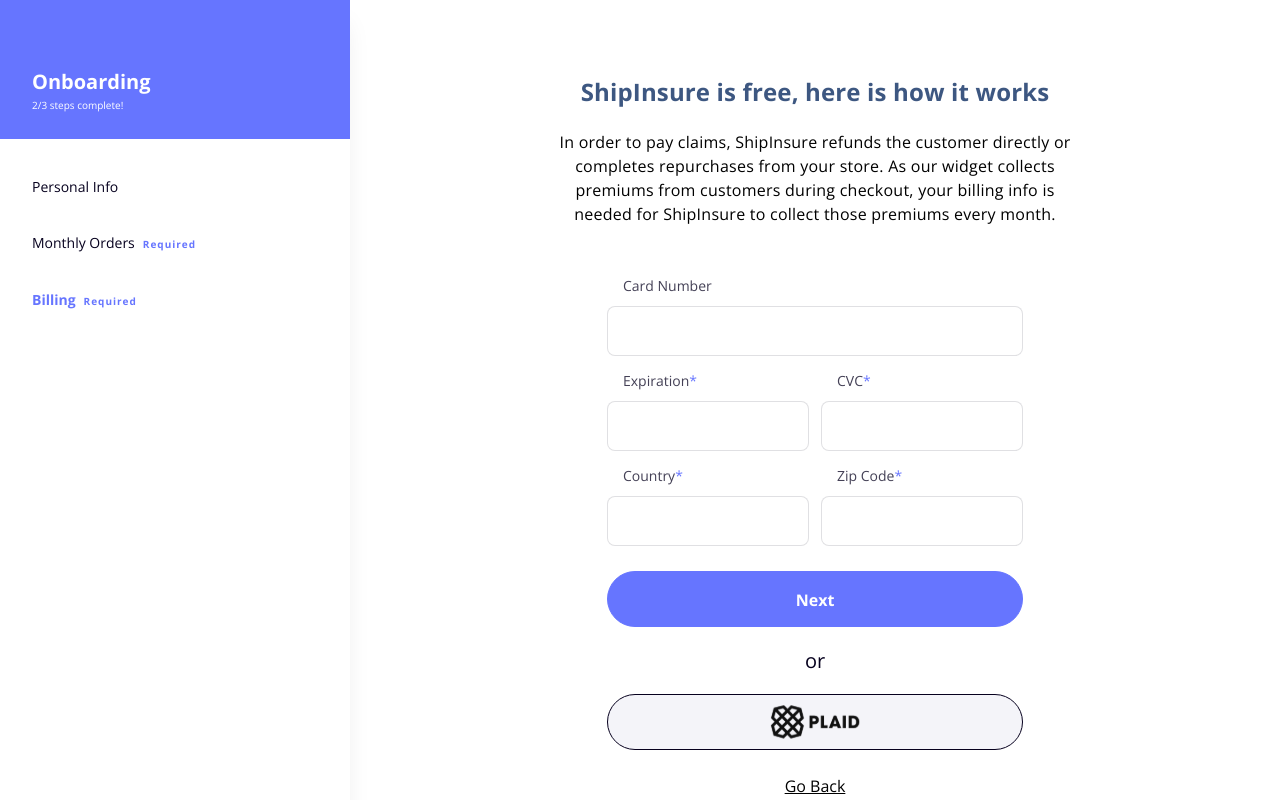
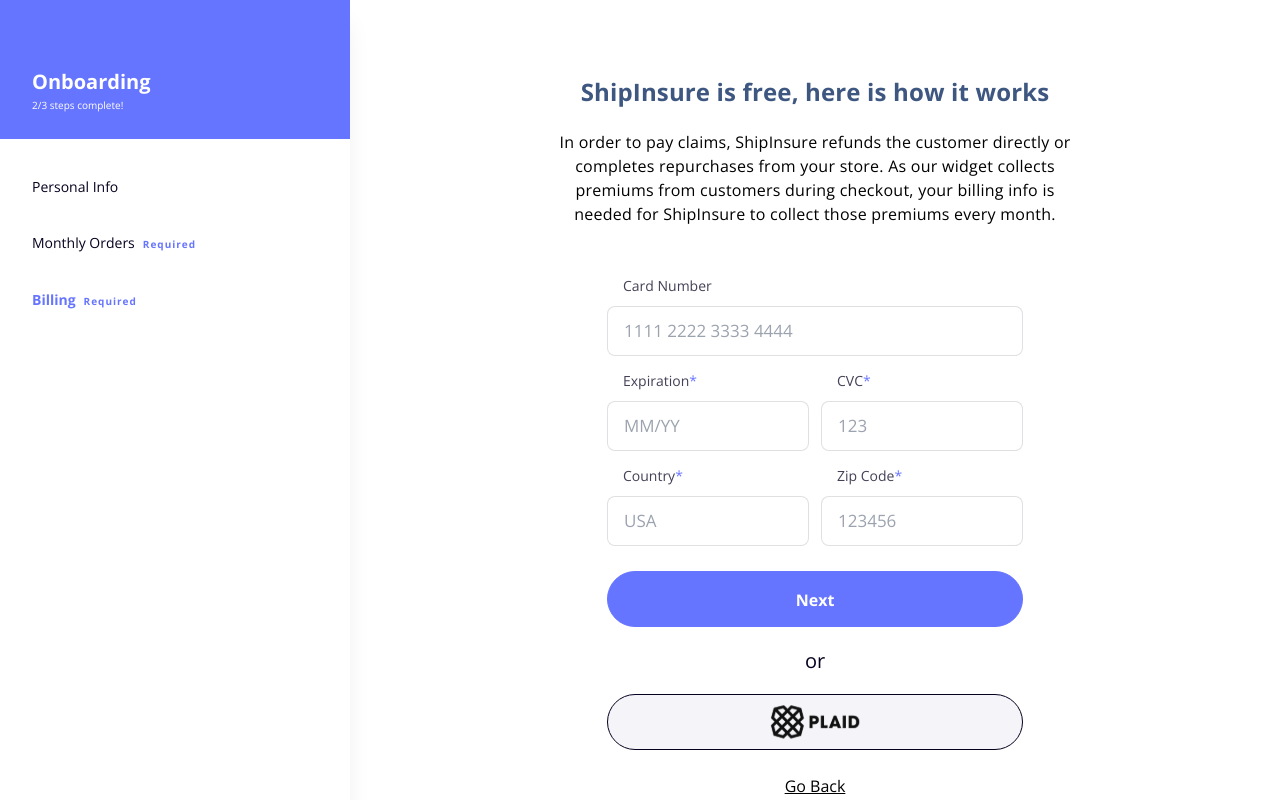
Before and after one commit to larrycustodio/shipinsure-onboarding-demo, a Next.js app: page /onboarding/billing in a window 1280 px wide. Shown: the top 800 px of the page. Built offline with nearby package versions, Linux system fonts and the light colour scheme.

Commit message:
feat: add placeholder text

```diff
--- a/app/onboarding/billing/page.tsx
+++ b/app/onboarding/billing/page.tsx
@@ -23,12 +23,41 @@
         onSubmit={handleSubmit}
       >
         <div className="col-span-2">
-          <TextInput id="card-number" type="text" label="Card Number" />
+          <TextInput
+            id="card-number"
+            type="text"
+            label="Card Number"
+            placeholder="1111 2222 3333 4444"
+          />
         </div>
-        <TextInput id="expiration" type="text" label="Expiration" required />
-        <TextInput id="CVC" type="text" label="CVC" required />
-        <TextInput id="country" type="text" label="Country" required />
-        <TextInput id="zipcode" type="text" label="Zip Code" required />
+        <TextInput
+          id="expiration"
+          type="text"
+          label="Expiration"
+          placeholder="MM/YY"
+          required
+        />
+        <TextInput
+          id="CVC"
+          type="text"
+          label="CVC"
+          placeholder="123"
+          required
+        />
+        <TextInput
+          id="country"
+          type="text"
+          label="Country"
+          placeholder="USA"
+          required
+        />
+        <TextInput
+          id="zipcode"
+          type="text"
+          label="Zip Code"
+          placeholder="123456"
+          required
+        />
 
         <div className="flex flex-col gap-5 col-span-2 mt-10 lg:mt-5">
           <Button type="submit">Next</Button>
--- a/app/onboarding/user-profile/page.tsx
+++ b/app/onboarding/user-profile/page.tsx
@@ -20,10 +20,33 @@
         className="flex flex-col gap-2.5 max-w-form-wrapper mx-auto"
         onSubmit={handleSubmit}
       >
-        <TextInput id="store-name" type="text" label="Store Name" required />
-        <TextInput id="full-name" type="text" label="Full Name" required />
-        <TextInput id="email" type="email" label="Email Address" required />
-        <TextInput id="store-url" label="Store URL" required />
+        <TextInput
+          id="store-name"
+          type="text"
+          label="Store Name"
+          placeholder="The Coffee Factory"
+          required
+        />
+        <TextInput
+          id="full-name"
+          type="text"
+          label="Full Name"
+          placeholder="John Doe"
+          required
+        />
+        <TextInput
+          id="email"
+          type="email"
+          label="Email Address"
+          placeholder="john@example.com"
+          required
+        />
+        <TextInput
+          id="store-url"
+          label="Store URL"
+          placeholder="coffeefactory.myshopify.com"
+          required
+        />
         <div className="mt-11 mb-2.5 lg:mt-7.5">
           <Button type="submit">Confirm</Button>
         </div>
--- a/components/text-input.tsx
+++ b/components/text-input.tsx
@@ -4,7 +4,7 @@
 };
 
 export default function TextInput(props: InputProps) {
-  const { id, label, ...inputProps } = props;
+  const { id, label, required, ...inputProps } = props;
 
   return (
     <div>
@@ -13,10 +13,10 @@
         className="block text-sm text-neutral-midnight-2 py-2.5 ml-4 text-left"
       >
         {label}
-        {inputProps.required && <span className="text-utility-purple">*</span>}
+        {required && <span className="text-utility-purple">*</span>}
       </label>
       <input
-        className="rounded-lg px-4 py-[14px] font-bold text-[17px] leading-5 text-neutral-midnight-2 w-full border border-surface-6"
+        className="rounded-lg px-4 py-[14px] text-[17px] leading-5 text-neutral-midnight-2 w-full border border-surface-6 focus:border-utility-purple"
         id={id}
         {...inputProps}
       />
```
